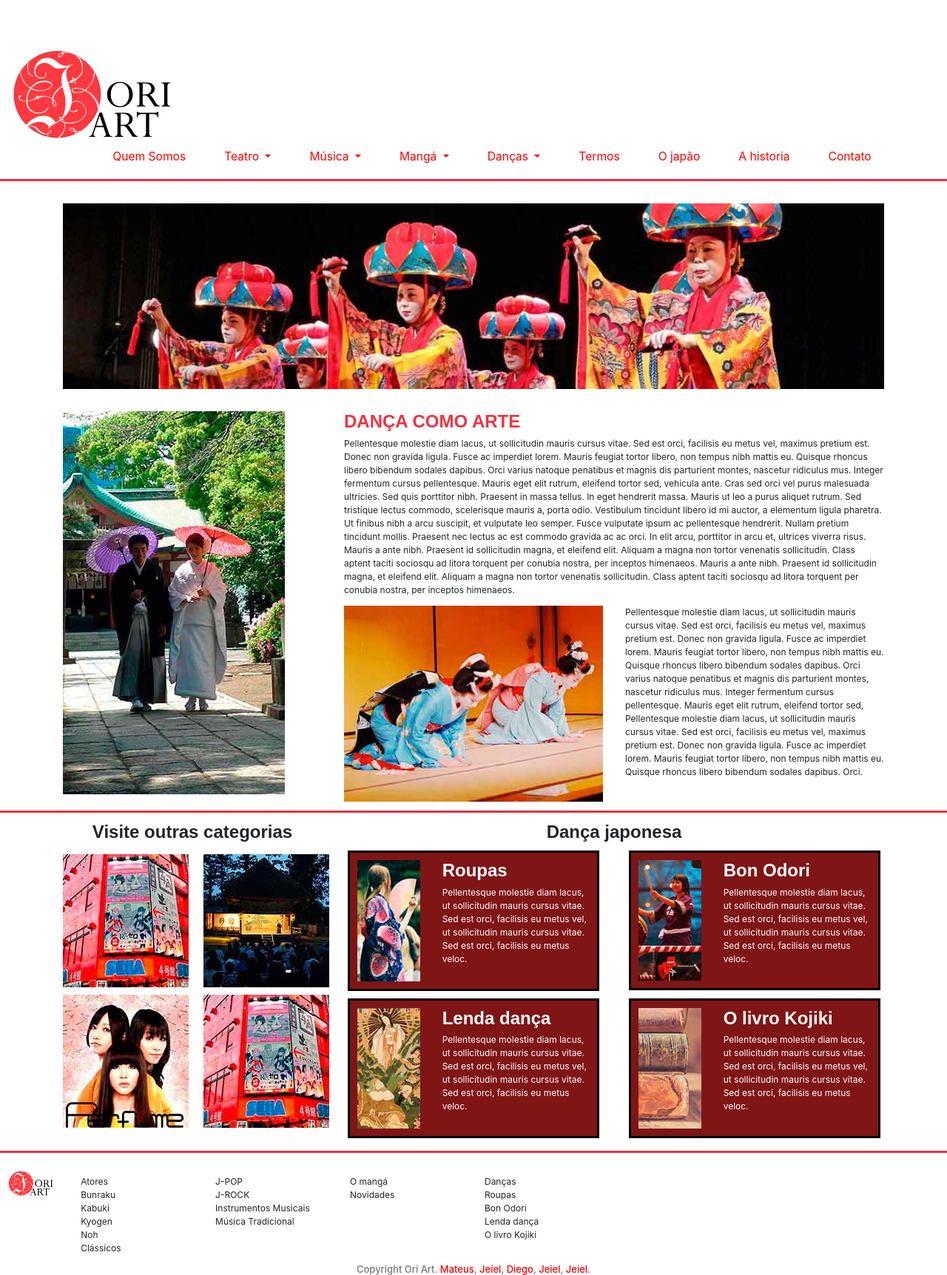
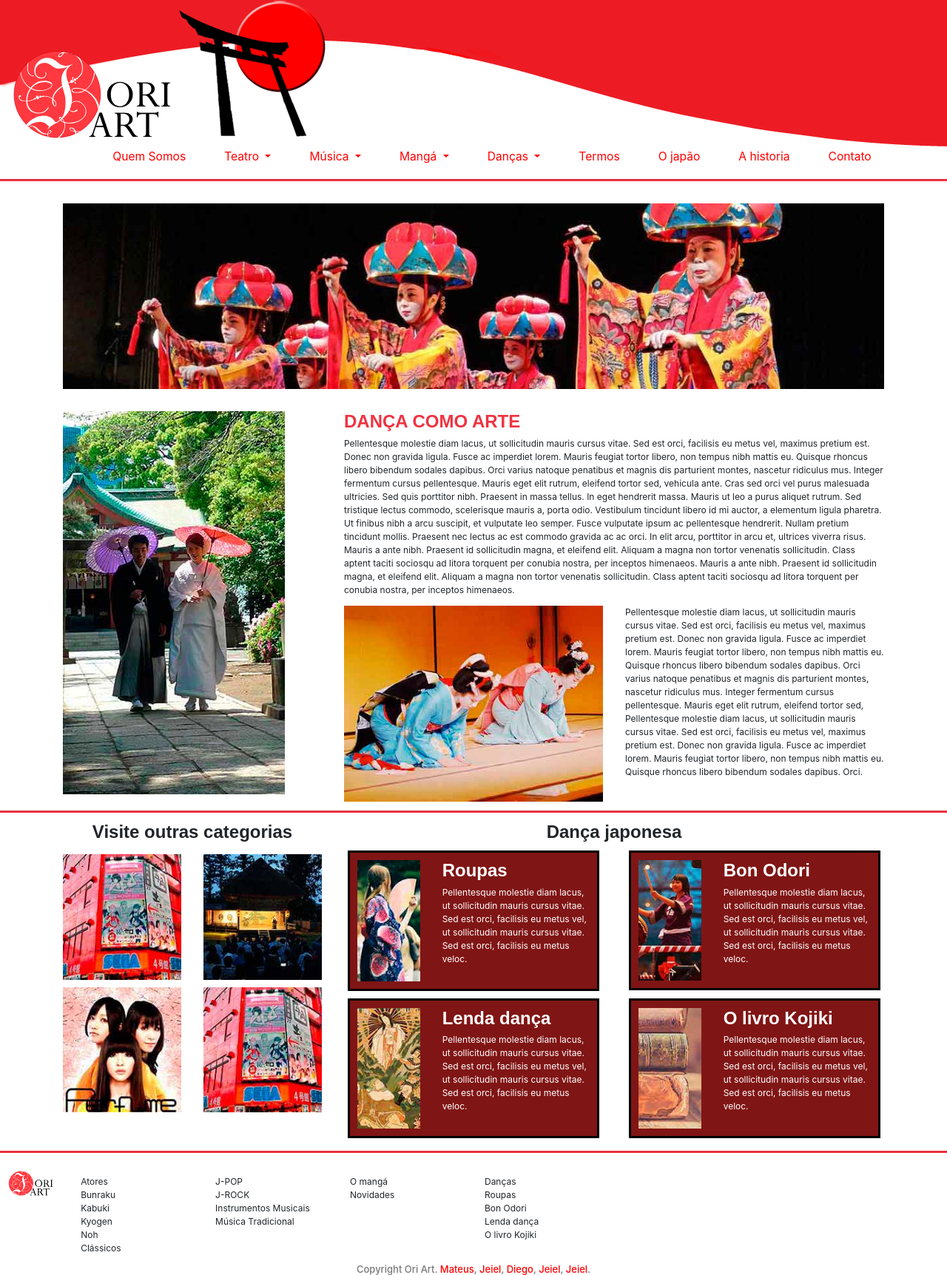
Before and after one commit to MateusVictorIderiha/2sem_prj_integrador, a PHP site: page /index.php?pagina=dancas in a window 1280 px wide. Shown: the whole page at 74% size. Run offline with PHP 8.4, Linux system fonts and the light colour scheme; some libraries are stand-ins or nearby versions.

Commit message:
adicionado no header a imagem de topo, removido o topo antigo da pasta geral

```diff
--- a/site/css/style.css
+++ b/site/css/style.css
@@ -10,6 +10,7 @@ body, html {
 }
 
 /* inicio Header e Footer*/
+
 .topo, .rodape {
     background-color: white;
 }
@@ -34,9 +35,8 @@ body, html {
 .title {
     margin-top: 0px;
 }
-.topo {
-    height: 300px;
-}
+
+
 .topo .logo {
     height: 142px;
 }
@@ -508,6 +508,7 @@ section p {
     /**
     * INICIO TOPO
     */
+
     .topo {
         height: 100px;
     }
@@ -570,6 +571,11 @@ section p {
     /**
     * INICIO TOPO TAMANHO LG
     */
+
+    header.topo.border-line-bottom {
+        background: url("../midia/geral/topo_teste.png") no-repeat;
+    }
+
     .topo {
         height: 230px;
     }
--- a/site/dancas.php
+++ b/site/dancas.php
@@ -76,7 +76,7 @@
                     <div class="col-lg-6">
                         <section class="categoriasD">
                             <h3 class="d-none">categoria visitas</h3>
-                            <a href="<?= $valor["ref"]; ?>" ><img src="midia/danca/<?= $valor["nome"]; ?><?= $valor["ext"]; ?>" alt="<?= $valor["alt"]; ?>"></a>
+                            <a href="<?= $valor["ref"]; ?>" ><img class="img-fluid" src="midia/danca/<?= $valor["nome"]; ?><?= $valor["ext"]; ?>" alt="<?= $valor["alt"]; ?>"></a>
                         </section>
                     </div>
                 <?php } ?>
```
Also changed, not shown: site/midia/danca/topo.jpg (deleted), site/midia/geral/danca_saiba_300.jpg (deleted), site/midia/geral/topo.png (deleted), site/midia/geral/topo_teste.png (added).
